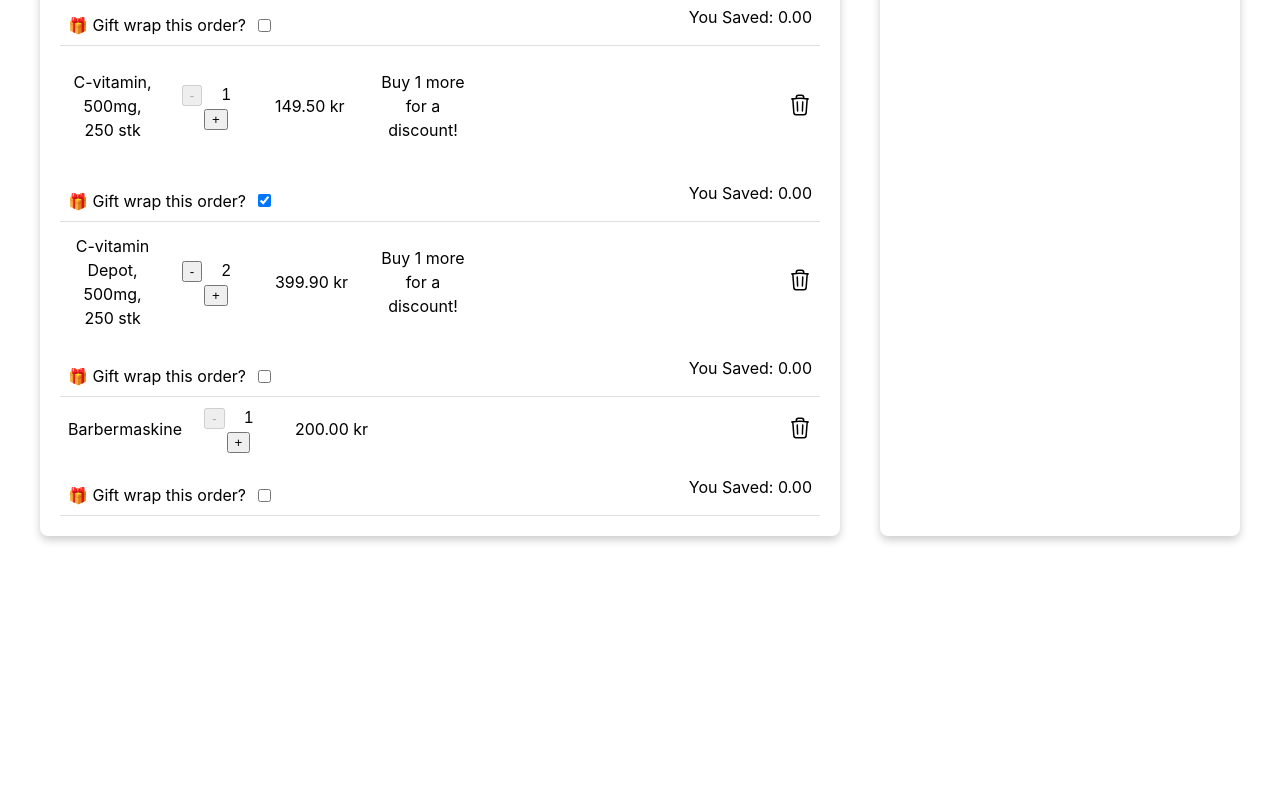
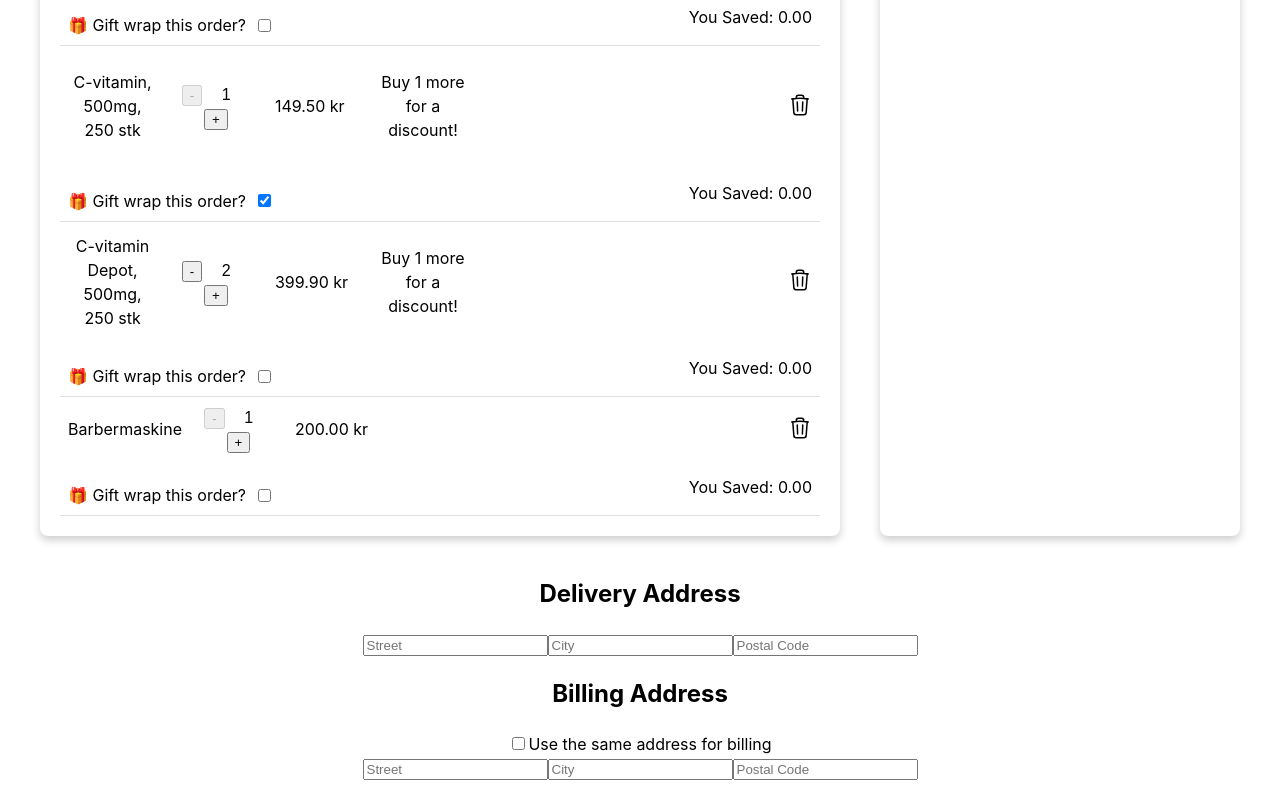
Before and after one commit to yukarasan/vita, a React (Vite) app: page / in a window 1280 px wide. Shown: the part 320-1120 px from the top of the page. Before the commit the page ends 896 px from the top, so only its background shows below. Built offline with nearby package versions, Linux system fonts and the light colour scheme; no server answers.

Commit message:
Started on "Let user enter a delivery address and a billing address if different". User able to write Adress, city and postcode. and a checkbox to use the same billing adress.

```diff
--- a/src/App.tsx
+++ b/src/App.tsx
@@ -1,14 +1,64 @@
-import { useState } from "react";
-import "./assets/styles/App.css";
-
-import CartList from "./components/cart_list/CartList";
-import TotalAmount from "./components/total_amount/TotalAmount";
-import { CartItemType } from "./lib/types";
-import Cart from "./data/Cart";
+import React, { useState } from 'react';
+import './assets/styles/App.css';
+import CartList from './components/cart_list/CartList';
+import TotalAmount from './components/total_amount/TotalAmount';
+import { CartItemType } from './lib/types';
+import Cart from './data/Cart';
 
 function App() {
+  const [deliveryAddress, setDeliveryAddress] = useState({
+    street: '',
+    city: '',
+    postalCode: '',
+    country: 'Denmark', // Default to Denmark
+  });
+  const [billingAddress, setBillingAddress] = useState({
+    street: '',
+    city: '',
+    postalCode: '',
+    country: 'Denmark', // Default to Denmark
+  });
+
+  // Event handler to update delivery address
+  const handleDeliveryAddressChange = (event) => {
+    const { name, value } = event.target;
+    setDeliveryAddress((prevAddress) => ({
+      ...prevAddress,
+      [name]: value,
+    }));
+  };
+
+  // Event handler to update billing address
+  const handleBillingAddressChange = (event) => {
+    const { name, value } = event.target;
+    setBillingAddress((prevAddress) => ({
+      ...prevAddress,
+      [name]: value,
+    }));
+  };
+
   const [cart, setCart] = useState<CartItemType[]>(Cart.getInitialCart());
   const totalItems = cart.length;
+
+  // State variable to track same address for billing
+  const [useSameAddress, setUseSameAddress] = useState(false);
+
+  // Event handler to toggle whether to use the same address for billing
+  const handleUseSameAddressToggle = () => {
+    setUseSameAddress((prev) => !prev);
+    if (useSameAddress) {
+      // If previously selected, clear billing address fields
+      setBillingAddress({
+        street: '',
+        city: '',
+        postalCode: '',
+        country: 'Denmark', // Default to Denmark
+      });
+    } else {
+      // If previously not selected, copy delivery address to billing address
+      setBillingAddress({ ...deliveryAddress });
+    }
+  };
 
   return (
     <div className="App">
@@ -24,7 +74,73 @@ function App() {
           <TotalAmount cart={cart} />
         </div>
       </main>
+
+      <div className="address-section">
+        {/* Delivery Address */}
+        <div className="address-container">
+          <h2>Delivery Address</h2>
+          <input
+            type="text"
+            name="street"
+            value={deliveryAddress.street}
+            onChange={handleDeliveryAddressChange}
+            placeholder="Street"
+          />
+          <input
+            type="text"
+            name="city"
+            value={deliveryAddress.city}
+            onChange={handleDeliveryAddressChange}
+            placeholder="City"
+          />
+          <input
+            type="text"
+            name="postalCode"
+            value={deliveryAddress.postalCode}
+            onChange={handleDeliveryAddressChange}
+            placeholder="Postal Code"
+          />
+        </div>
+
+        {/* Billing Address */}
+        <div className="address-container">
+          <h2>Billing Address</h2>
+          <div className="billing-same-address">
+            <input
+              type="checkbox"
+              checked={useSameAddress}
+              onChange={handleUseSameAddressToggle}
+            />
+            <label>Use the same address for billing</label>
+          </div>
+          <input
+            type="text"
+            name="street"
+            value={billingAddress.street}
+            onChange={handleBillingAddressChange}
+            placeholder="Street"
+            disabled={useSameAddress}
+          />
+          <input
+            type="text"
+            name="city"
+            value={billingAddress.city}
+            onChange={handleBillingAddressChange}
+            placeholder="City"
+            disabled={useSameAddress}
+          />
+          <input
+            type="text"
+            name="postalCode"
+            value={billingAddress.postalCode}
+            onChange={handleBillingAddressChange}
+            placeholder="Postal Code"
+            disabled={useSameAddress}
+          />
+        </div>
+      </div>
     </div>
   );
 }
+
 export default App;
```
